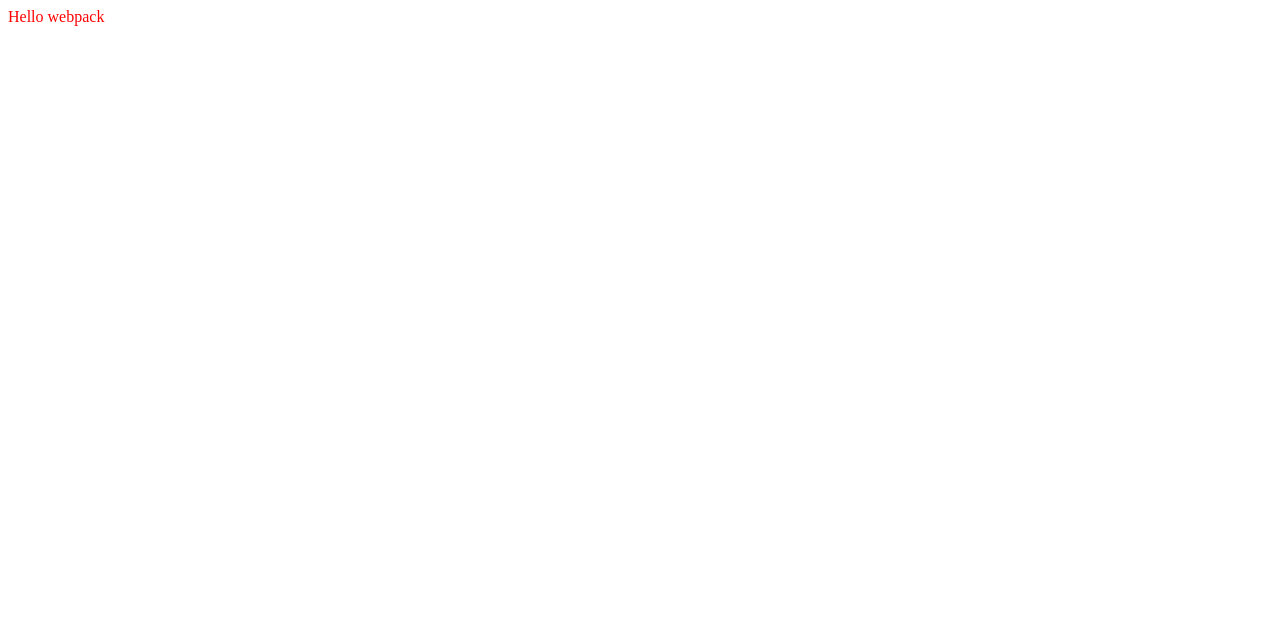
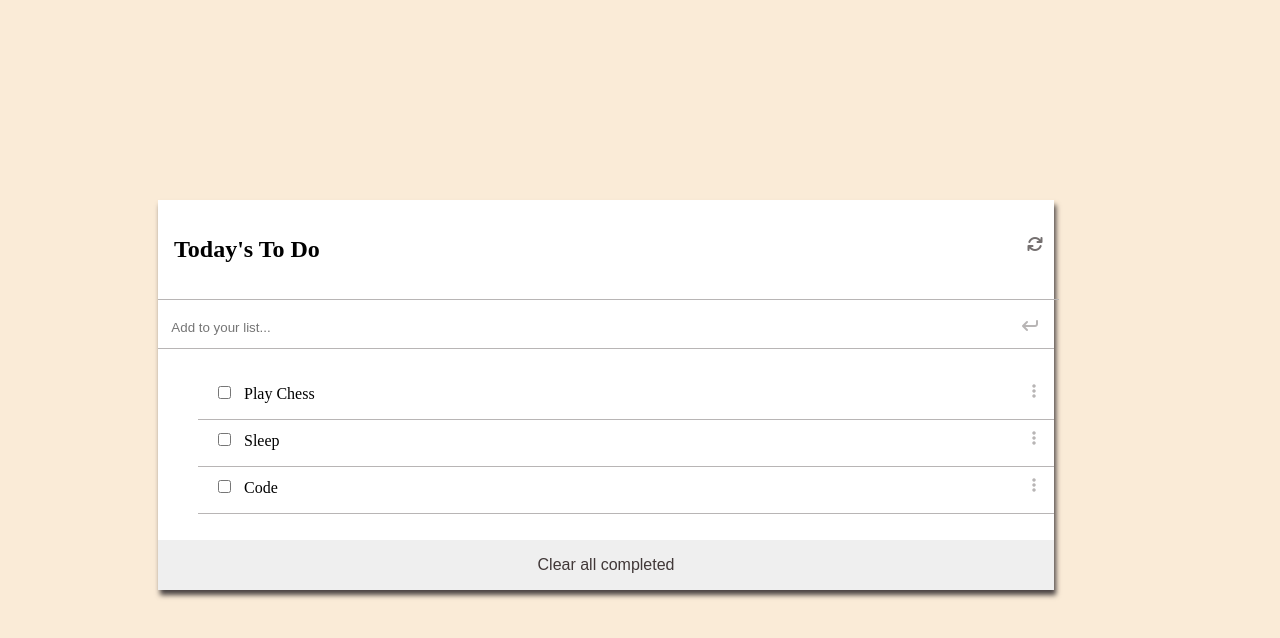
Before and after one commit to arnoldnekemiah/to-do-list, a website built with webpack: page src/index.html in a window 1280 px wide. Built offline with nearby package versions, Linux system fonts and the light colour scheme.

Commit message:
made final changes

```diff
--- a/src/index.html
+++ b/src/index.html
@@ -4,10 +4,25 @@
     <meta charset="UTF-8">
     <meta http-equiv="X-UA-Compatible" content="IE=edge">
     <meta name="viewport" content="width=device-width, initial-scale=1.0">
+    <link rel="stylesheet" href="https://cdnjs.cloudflare.com/ajax/libs/font-awesome/6.4.0/css/all.min.css">
     <link rel="stylesheet" href="style.css">
-    <title>Document</title>
+    <title>To-do list</title>
 </head>
 <body>
-   <script src="/src/index.js"></script>
+    <section class="container">
+        <div class="headine">
+         <h2>Today's To Do</h2>
+         <i class="fa fa-refresh" aria-hidden="true" id="refresh"></i>
+        </div>
+        <br/>
+        <div class="input-container">
+         <input type="text" placeholder="Add to your list..." id="todo"><br/>
+         <i class="fa-solid fa-arrow-turn-down fa-rotate-90 enter"></i>
+     </div><br>
+         <ul id="task-container"></ul>
+         <button class="complete">Clear all completed</button>
+     </section>
+
+   <script type="module" src="/src/index.js"></script>
 </body>
 </html>
--- a/src/index.js
+++ b/src/index.js
@@ -1,13 +1,46 @@
-import _ from 'lodash';
+// import _ from 'lodash';
 import './style.css';
 
-function component() {
-  const element = document.createElement('div');
+// Array object of tasks
+const tasks = [
+  {
+    description: 'Play Chess',
+    completed: false,
+    index: 1,
+  },
+  {
+    description: 'Sleep',
+    completed: false,
+    index: 2,
+  },
+  {
+    description: 'Code',
+    completed: false,
+    index: 3,
+  },
+];
 
-  // Lodash, now imported by this script
-  element.innerHTML = _.join(['Hello', 'webpack'], ' ');
-  element.classList.add('hello');
-  return element;
-}
+const rendertasks = () => {
+  const taskList = document.getElementById('task-container');
+  taskList.innerHTML = '';
+  // sort tasks by index
+  tasks.sort((a, b) => a.index - b.index);
 
-document.body.appendChild(component());
+  tasks.forEach((task) => {
+    const li = document.createElement('li');
+    li.classList = 'listItmes';
+    const check = document.createElement('input');
+    check.type = 'checkbox';
+    const span = document.createElement('span');
+    span.textContent = task.description;
+    li.appendChild(check);
+    li.appendChild(span);
+    const ellipsis = document.createElement('i');
+    ellipsis.classList.add('fa', 'fa-ellipsis-v');
+    ellipsis.setAttribute('aria-hidden', 'true');
+    li.appendChild(ellipsis);
+    taskList.appendChild(li);
+  });
+};
+
+window.addEventListener('load', rendertasks);
--- a/src/style.css
+++ b/src/style.css
@@ -1,3 +1,81 @@
-.hello {
-  color: red;
+body {
+  width: 100vw;
+  height: 100vw;
+  overflow: hidden;
+  background-color: antiquewhite;
 }
+
+.headine {
+  display: flex;
+  width: 97%;
+  justify-content: space-between;
+  border-bottom: 1px solid rgb(184, 181, 181);
+  padding-bottom: 1em;
+  padding-inline: 1em;
+}
+
+.listItmes {
+  list-style: none;
+  margin-bottom: 10px;
+  border-bottom: 1px solid rgb(184, 181, 181);
+  padding-bottom: 1em;
+  padding-inline: 1em;
+}
+
+#todo {
+  border: none;
+  outline: none;
+  border-bottom: 1px solid rgb(184, 181, 181);
+  padding-bottom: 1em;
+  padding-inline: 1em;
+  width: 97%;
+}
+
+.container {
+  width: 70%;
+  display: flex;
+  flex-direction: column;
+  justify-content: center;
+  margin-top: 200px;
+  margin-left: 150px;
+  background-color: #fff;
+  box-sizing: border-box;
+  box-shadow: 2px 5px 5px #4a4343;
+  padding-top: 1em;
+  position: relative;
+}
+
+#refresh {
+  color: rgb(117, 112, 112);
+  margin-top: 20px;
+}
+
+span {
+  margin-left: 10px;
+}
+
+.input-container {
+  position: relative;
+  width: 100%;
+}
+
+.enter {
+  position: absolute;
+  color: rgb(184, 181, 181);
+  right: 2%;
+  top: 0;
+}
+
+.fa-ellipsis-v {
+  position: absolute;
+  right: 2%;
+  color: rgb(184, 181, 181);
+}
+
+button {
+  border: none;
+  text-align: center;
+  padding-block: 1em;
+  font-size: 1rem;
+  color: rgb(65, 56, 56);
+}
--- a/webpack.config.js
+++ b/webpack.config.js
@@ -16,7 +16,7 @@ module.exports = {
   },
   plugins: [
     new HtmlWebpackPlugin({
-      title: 'Output Management',
+      title: 'To-do list',
       template: './src/index.html',
     }),
   ],
```
Also changed, not shown: dist/index.bundle.js, dist/index.html, dist/print.bundle.js, dist/runtime.bundle.js, src/print.js (added).
